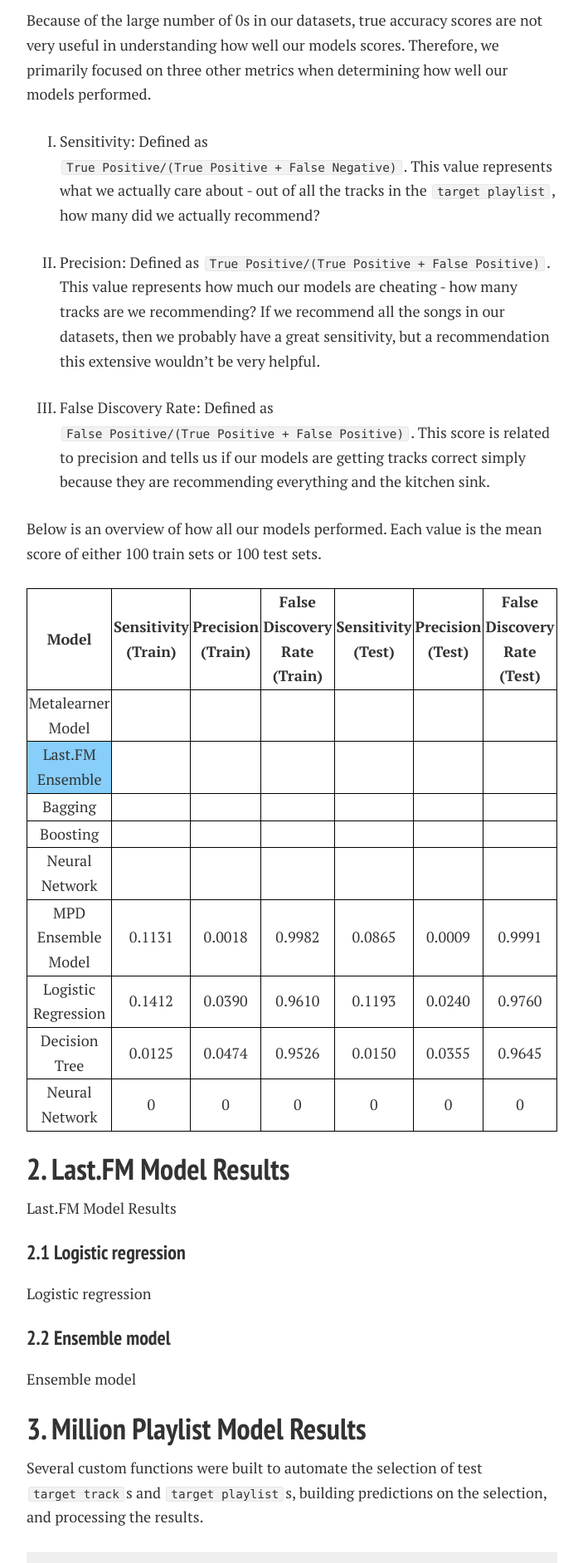
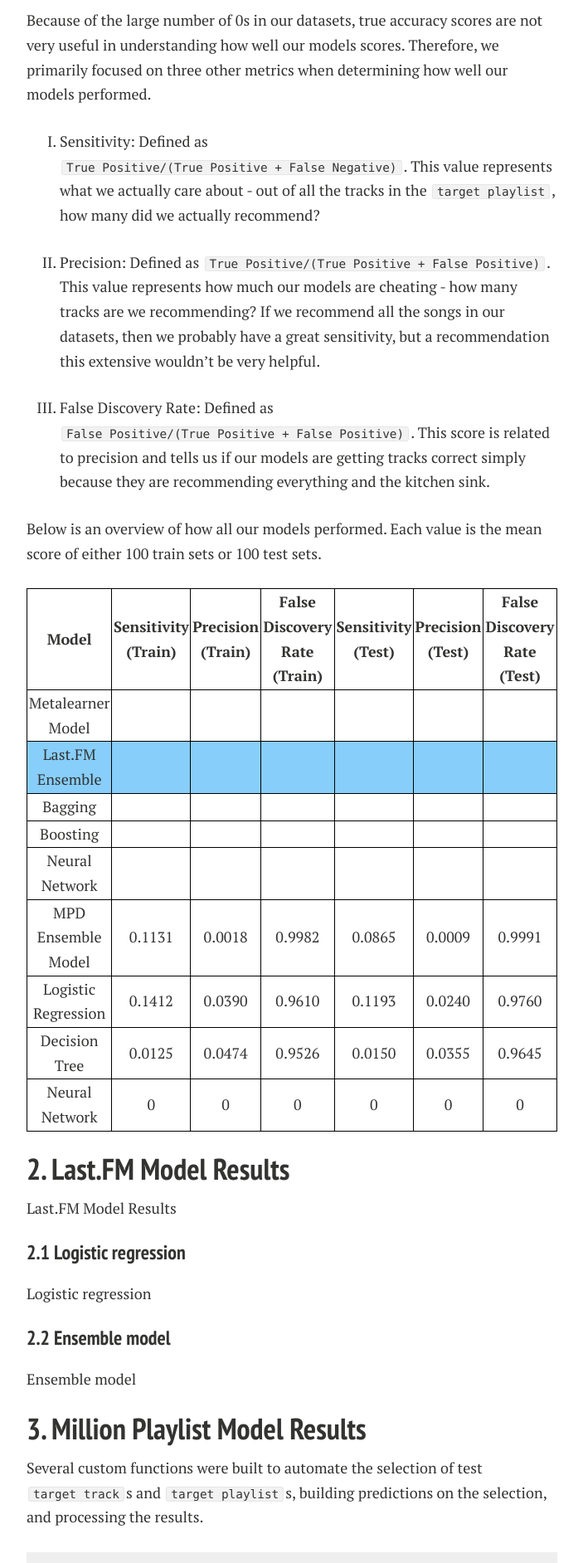
Before and after one commit to lyannaliu/lyannaliu.github.io, a Jekyll site: the page built from resultsandconclusion.md, in a window 1280 px wide. Shown: the part 527-2411 px from the top of the page at 83% size, without its empty margins (288-991 px from the left). Built offline with Jekyll 4.4.1, drawn with Linux system fonts in a browser that asks for light colours; nearby versions of some CDN libraries.

Commit message:
Update resultsandconclusion.md

```diff
--- a/resultsandconclusion.md
+++ b/resultsandconclusion.md
@@ -60,7 +60,7 @@ Below is an overview of how all our models performed. Each value is the mean sco
       <td> </td>
       <td> </td>
     </tr>
-    <tr align="center">
+    <tr align="center" bgcolor="#87CEFA">
       <td bgcolor="#87CEFA">Last.FM Ensemble</td>
       <td> </td>
       <td> </td>
```
